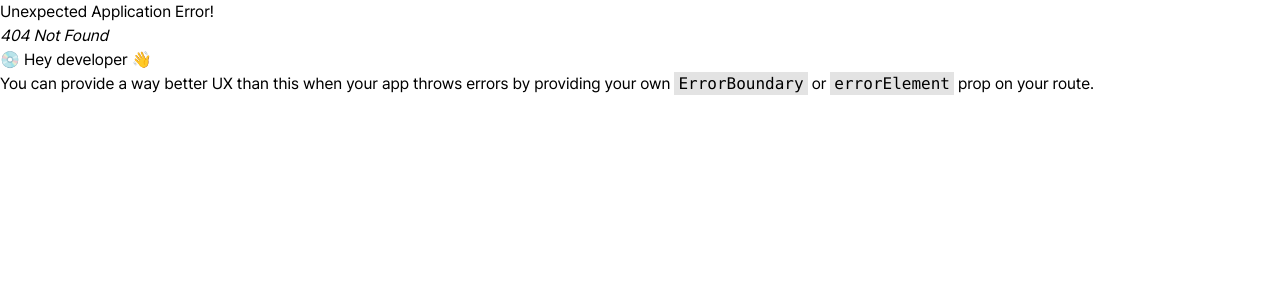
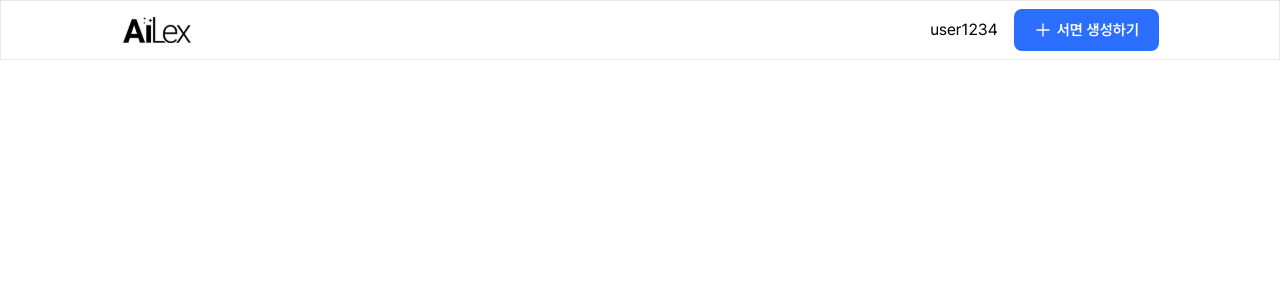
Before and after one commit to gustn99/ai-lex-web, a React (Vite) app: page /documents in a window 1280 px wide. Before the commit this address had no page. Shown: the top 300 px of the page. Built offline with nearby package versions, Linux system fonts and the light colour scheme.

Commit message:
feat: documents 라우트 추가

```diff
--- /dev/null
+++ b/src/pages/Home/Documents/Documents.tsx
@@ -0,0 +1,9 @@
+import TopBar from '@/components/Home/TopBar';
+
+export default function Documents() {
+	return (
+		<div>
+			<TopBar />
+		</div>
+	);
+}
--- a/src/pages/Home/Home.tsx
+++ b/src/pages/Home/Home.tsx
@@ -3,6 +3,7 @@ import FileUploaderContent from '@/components/Home/FileUploaderContent';
 import TopBar from '@/components/Home/TopBar';
 
 export default function Home() {
+	// 등록된 서류가 있으면 documents로 이동, 우선은 a 태그로 대체
 	return (
 		<>
 			<TopBar />
@@ -14,6 +15,7 @@ export default function Home() {
 				<FileUploaderContent />
 				<BackgroundImage />
 			</div>
+			<a href="/documents">documents로 가기</a>
 		</>
 	);
 }
--- a/src/routes/index.tsx
+++ b/src/routes/index.tsx
@@ -1,5 +1,9 @@
 import { createBrowserRouter } from 'react-router-dom';
 
+import Documents from '@/pages/Home/Documents/Documents';
 import Home from '@/pages/Home/Home';
 
-export const router = createBrowserRouter([{ path: '/', element: <Home /> }]);
+export const router = createBrowserRouter([
+	{ path: '/', element: <Home /> },
+	{ path: '/documents', element: <Documents /> },
+]);
```
